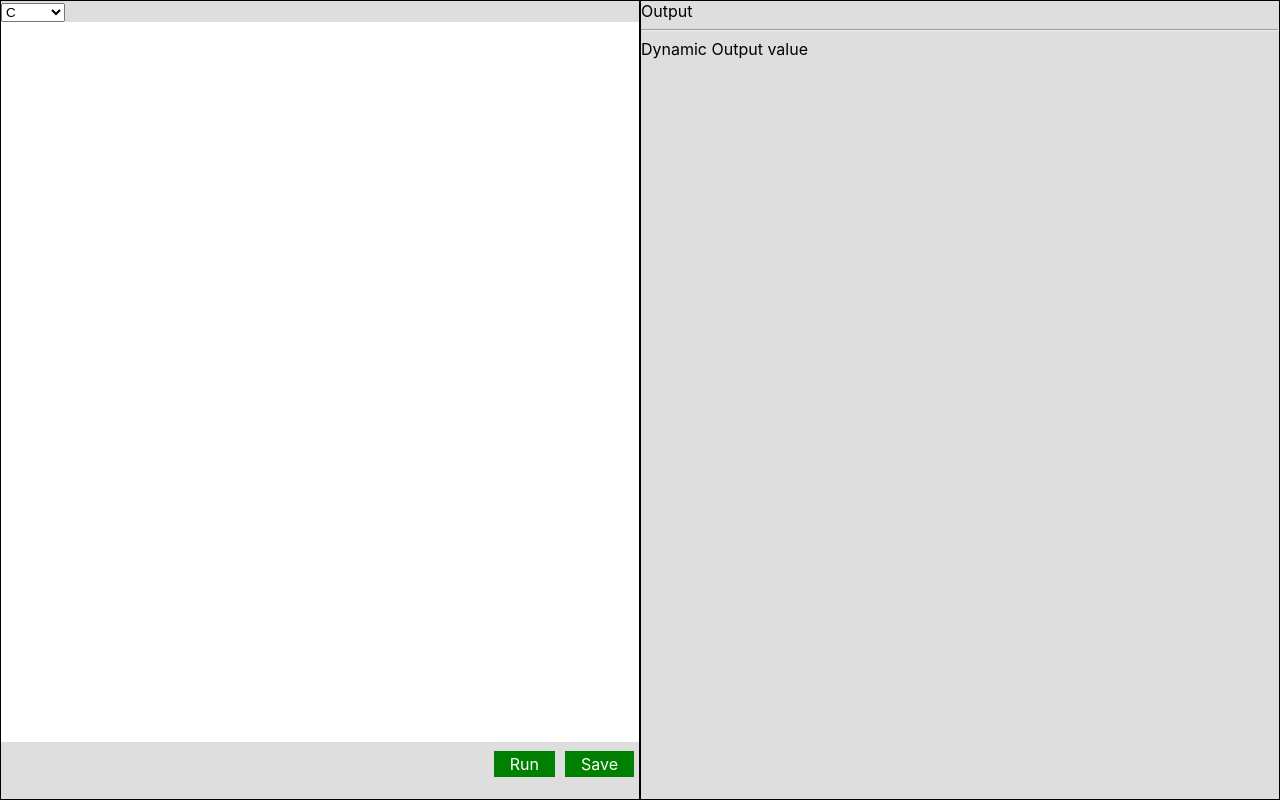
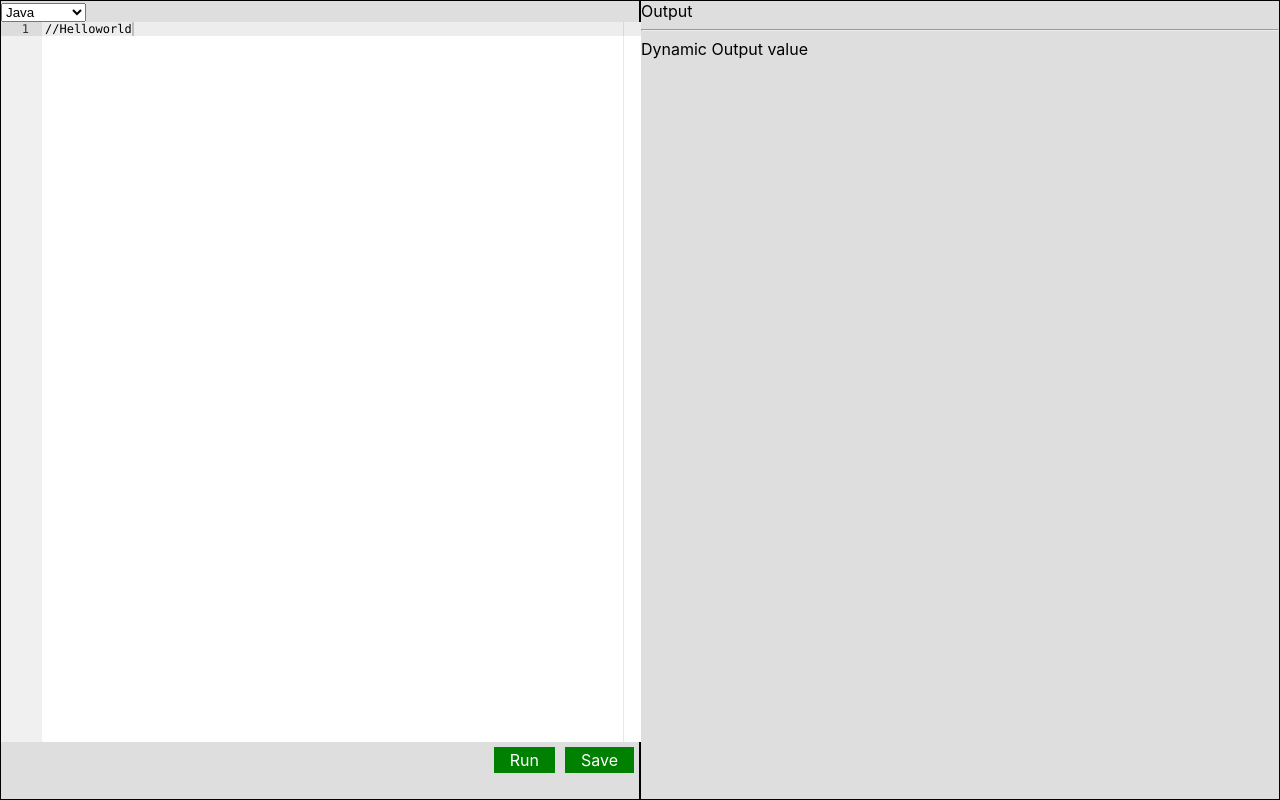
Before and after one commit to arun-ar7/deep-code, a React (Create React App) app in the folder front-end/: page / in a window 1280 px wide. Built offline with nearby package versions, Linux system fonts and the light colour scheme.

Commit message:
made changes using react-ace library

```diff
--- a/front-end/package.json
+++ b/front-end/package.json
@@ -9,6 +9,7 @@
     "axios": "^1.4.0",
     "highlight.js": "^11.8.0",
     "react": "^18.2.0",
+    "react-ace": "^10.1.0",
     "react-dom": "^18.2.0",
     "react-router-dom": "^6.15.0",
     "react-scripts": "5.0.1",
--- a/front-end/public/index.html
+++ b/front-end/public/index.html
@@ -39,5 +39,9 @@
       To begin the development, run `npm start` or `yarn start`.
       To create a production bundle, use `npm run build` or `yarn build`.
     -->
+    <script src="https://cdn.jsdelivr.net/npm/ace-builds@1.4.12/src-noconflict/ace.js"></script>
+    <script src="https://cdn.jsdelivr.net/npm/ace-builds@1.4.12/src-noconflict/mode-java.js"></script>
+    <script src="https://cdn.jsdelivr.net/npm/ace-builds@1.4.12/src-noconflict/mode-c_cpp.js"></script>
+    <script src="https://cdn.jsdelivr.net/npm/ace-builds@1.4.12/src-noconflict/mode-javascript.js"></script>
   </body>
 </html>
--- a/front-end/src/components/HomePage/Home.jsx
+++ b/front-end/src/components/HomePage/Home.jsx
@@ -5,12 +5,13 @@ import axios from "axios";
 const Home = () => {
   //more implementations to be done
 
-  const [text, setText] = useState("");
-  const [lang, setLang] = useState("C");
+  const [code, setCode] = useState("//Helloworld");
+  const [selectedLanguage, setSelectedLanguage] = useState("java");
+  // const [lang, setLang] = useState("C");
 
   const handleRun = () => {
     axios
-      .post("http://localhost:8080/run", { lang: lang, code: text })
+      .post("http://localhost:8080/run", { lang: selectedLanguage, code: code })
       .then((res) => {
         console.log(res.data);
       })
@@ -18,17 +19,23 @@ const Home = () => {
         console.log(err);
       });
   };
+  const handleLanguageChange = (event) => {
+    setSelectedLanguage(event.target.value);
+  };
   return (
     <div className="homeContainer">
       <div className="home-left">
-        <select onChange={(e) => setLang(e.target.value)}>
-          <option value="C">C</option>
-          <option value="C++">C++</option>
-          <option value="Java">Java</option>
-          <option value="Python">Python</option>
+        <select value={selectedLanguage} onChange={handleLanguageChange}>
+          <option value="java">Java</option>
+          <option value="c_cpp">C</option>
+          <option value="javascript">JavaScript</option>
         </select>
 
-        <TextArea text={text} setText={setText} />
+        <TextArea
+          code={code}
+          setCode={setCode}
+          selectedLanguage={selectedLanguage}
+        />
         <div>
           <div className="codeEditorHeader">
             <div
--- a/front-end/src/components/TextArea/TextArea.js
+++ b/front-end/src/components/TextArea/TextArea.js
@@ -1,123 +1,24 @@
 import React, { useRef } from "react";
 import "../styles/textAreaStyles.css";
+import AceEditor from "react-ace";
+import "ace-builds/src-noconflict/theme-monokai";
 
-//highlight js
-import hljs from "highlight.js/lib/core";
-import "highlight.js/styles/default.css"; // Import the styles
+const TextArea = ({ code, setCode, selectedLanguage }) => {
+  const handleCodeChange = (newCode) => {
+    setCode(newCode);
+  };
 
-// Import the languages you want to support
-import javascript from "highlight.js/lib/languages/javascript";
-import python from "highlight.js/lib/languages/python";
-
-hljs.registerLanguage("javascript", javascript);
-hljs.registerLanguage("python", python);
-
-const TextArea = ({ text, setText }) => {
-  const codeRef = useRef("");
-  // const logKey = (e) => {
-  //   if (e.code === "Tab" && !e.shiftKey) {
-  //     e.preventDefault();
-  //     const value = codeRef.current.value;
-  //     const selectionStart = codeRef.current.selectionStart;
-  //     const selectionEnd = codeRef.current.selectionEnd;
-  //     // console.log("value : ", value, "\n", "selectionStart : ", selectionStart);
-  //     codeRef.current.value =
-  //       value.substring(0, selectionStart) +
-  //       "  " +
-  //       value.substring(selectionEnd);
-  //     codeRef.current.selectionStart =
-  //       selectionEnd + 2 - (selectionEnd - selectionStart);
-  //     codeRef.current.selectionEnd =
-  //       selectionEnd + 2 - (selectionEnd - selectionStart);
-  //   } else if (e.code === "Tab" && e.shiftKey) {
-  //     e.preventDefault();
-  //     const value = codeRef.current.value;
-  //     const selectionStart = codeRef.current.selectionStart;
-  //     const selectionEnd = codeRef.current.selectionEnd;
-
-  //     const beforeStart = value
-  //       .substring(0, selectionStart)
-  //       .split("")
-  //       .reverse()
-  //       .join("");
-  //     const indexOfTab = beforeStart.indexOf("  ");
-  //     const indexOfNewline = beforeStart.indexOf("\n");
-
-  //     if (indexOfTab !== -1 && indexOfTab < indexOfNewline) {
-  //       codeRef.current.value =
-  //         beforeStart
-  //           .substring(indexOfTab + 2)
-  //           .split("")
-  //           .reverse()
-  //           .join("") +
-  //         beforeStart.substring(0, indexOfTab).split("").reverse().join("") +
-  //         value.substring(selectionEnd);
-
-  //       codeRef.current.selectionStart = selectionStart - 2;
-  //       codeRef.current.selectionEnd = selectionEnd - 2;
-  //     }
-  //   }
-  // };
-
-  const handleKeyDown = (e) => {
-    if (e.key === "Tab" && !e.shiftKey) {
-      e.preventDefault();
-
-      const start = e.target.selectionStart;
-      const end = e.target.selectionEnd;
-
-      const updatedText = text.substring(0, start) + "\t" + text.substring(end);
-
-      setText(updatedText);
-      e.target.setSelectionRange(start + 1, start + 1);
-    } else if (e.key === "Tab" && e.shiftKey) {
-      e.preventDefault();
-
-      const start = e.target.selectionStart;
-      const end = e.target.selectionEnd;
-      const selectedText = text.substring(start, end);
-
-      // Remove one tab character from the beginning of each selected line
-      const lines = selectedText.split("\n");
-      const updatedLines = lines.map((line) =>
-        line.startsWith("\t") ? line.substring(1) : line
-      );
-
-      const updatedText =
-        text.substring(0, start) +
-        updatedLines.join("\n") +
-        text.substring(end);
-
-      setText(updatedText);
-      e.target.setSelectionRange(start, start);
-    }
-  };
-  // return (
-  //   <div>
-  //     <textarea
-  //       onKeyDown={logKey}
-  //       ref={codeRef}
-  //       onChange={(e) => setText(e.target.value)}
-  //       className="textAreaForProgramming"
-  //     ></textarea>
-  //   </div>
-  // );
-  //highlight code
-  const highlightCode = () => {
-    return { __html: hljs.highlightAuto(text).value };
-  };
   return (
     <div>
-      <textarea
-        value={text}
-        onChange={(e) => setText(e.target.value)}
+      <AceEditor
+        mode={selectedLanguage}
+        theme="monokai"
+        onChange={handleCodeChange}
         className="textAreaForProgramming"
-        onKeyDown={handleKeyDown}
-      >
-        <pre>
-          <code dangerouslySetInnerHTML={highlightCode()} />
-        </pre>
-      </textarea>
+        value={code}
+        style={{ height: "90vh", width: "50vw" }}
+        editorProps={{ $blockScrolling: true }}
+      />
     </div>
   );
 };
```
Also changed, not shown: 1 other file (tests, documents, lock files or other folders).
